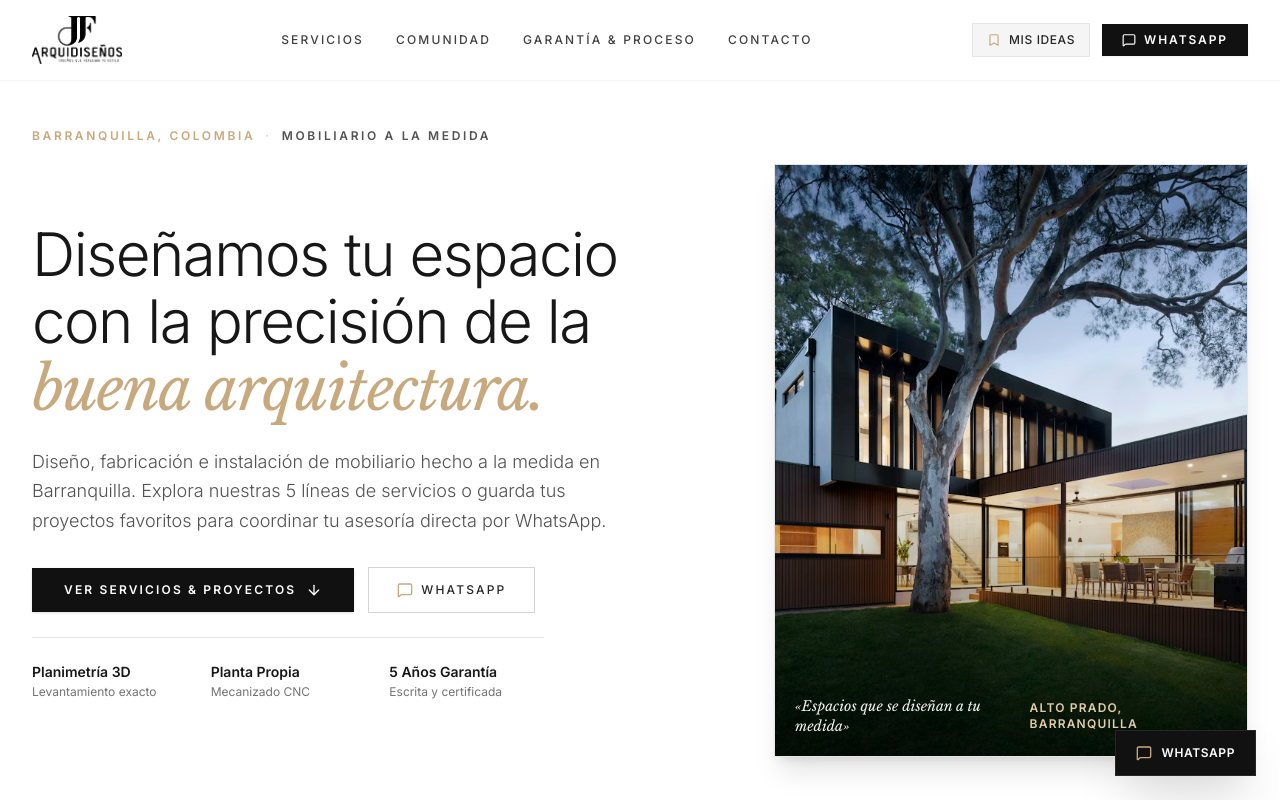
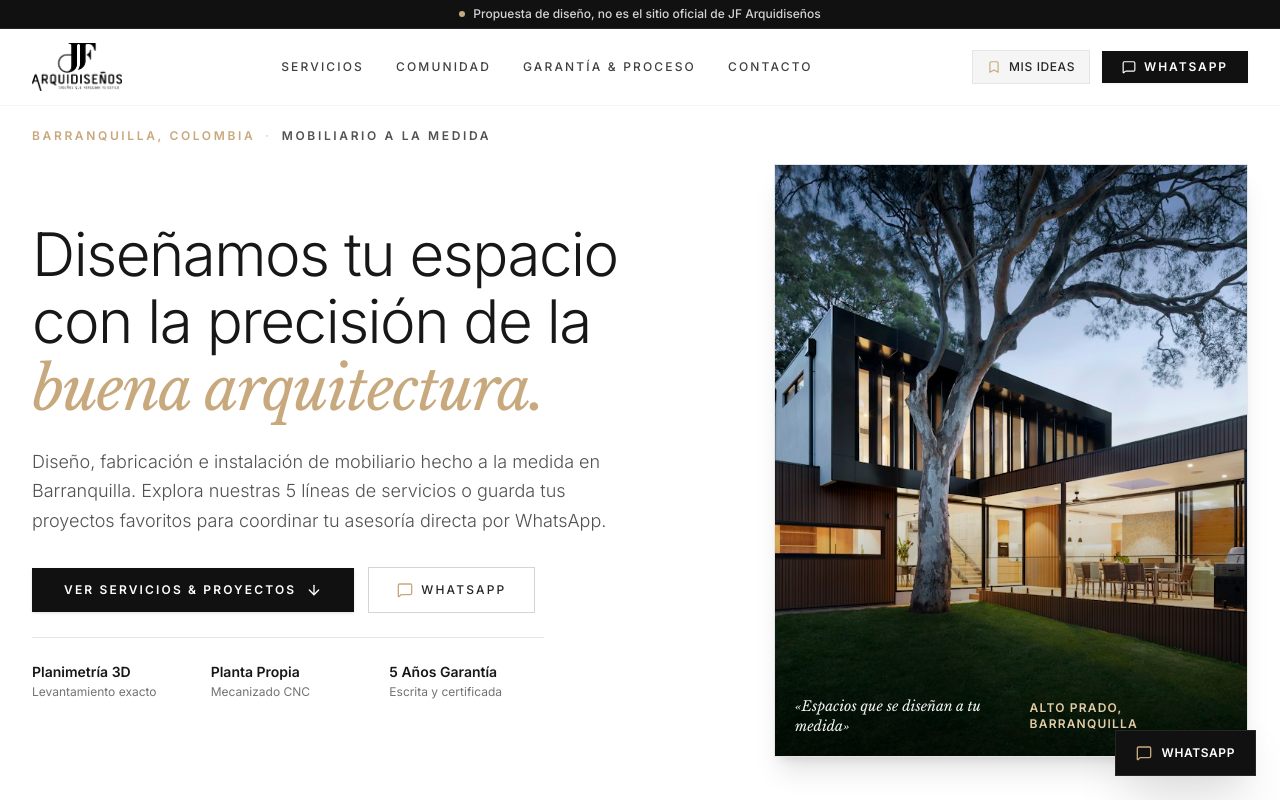
Before and after one commit to gabrieldesing11/JF-ARQUIDISE-OS, a React (Vite) app: page / in a window 1280 px wide. Shown: the top 800 px of the page. Built offline with nearby package versions, Linux system fonts and the light colour scheme.

Commit message:
feat: add demo disclaimer to navbar and footer
Include a clear disclaimer notice in the navigation bar and footer to clarify that this project is a design proposal and not the official website of JF Arquidiseños.

```diff
--- a/src/components/Footer.tsx
+++ b/src/components/Footer.tsx
@@ -119,6 +119,13 @@ export const Footer: React.FC<FooterProps> = ({ onOpenSavedDrawer }) => {
             <ArrowUp className="w-3.5 h-3.5" />
           </button>
         </div>
+
+        {/* Demo Disclaimer */}
+        <div className="mt-6 pt-4 border-t border-neutral-800/60 text-center">
+          <p className="text-[11px] text-neutral-400 tracking-wide font-normal">
+            Propuesta de diseño, no es el sitio oficial de JF Arquidiseños
+          </p>
+        </div>
       </div>
     </footer>
   );
--- a/src/components/Navbar.tsx
+++ b/src/components/Navbar.tsx
@@ -32,15 +32,22 @@ export const Navbar: React.FC<NavbarProps> = ({
   ];
 
   return (
-    <header
-      className={`fixed top-0 left-0 right-0 z-40 transition-all duration-300 ${
-        isScrolled
-          ? 'bg-white/95 backdrop-blur-md border-b border-neutral-200/90 py-3 shadow-xs'
-          : 'bg-white/80 backdrop-blur-xs border-b border-neutral-100 py-4'
-      }`}
-    >
-      <div className="max-w-7xl mx-auto px-4 sm:px-6 lg:px-8">
-        <div className="flex items-center justify-between gap-6">
+    <header className="fixed top-0 left-0 right-0 z-40">
+      {/* Demo Disclaimer Banner */}
+      <div className="bg-[#111112] text-neutral-300 text-[11px] sm:text-xs py-1.5 px-4 text-center font-medium border-b border-neutral-800 flex items-center justify-center gap-2">
+        <span className="w-1.5 h-1.5 rounded-full bg-[#C8A97E] shrink-0" />
+        <span>Propuesta de diseño, no es el sitio oficial de JF Arquidiseños</span>
+      </div>
+
+      <div
+        className={`transition-all duration-300 ${
+          isScrolled
+            ? 'bg-white/95 backdrop-blur-md border-b border-neutral-200/90 py-2.5 shadow-xs'
+            : 'bg-white/90 backdrop-blur-xs border-b border-neutral-100 py-3.5'
+        }`}
+      >
+        <div className="max-w-7xl mx-auto px-4 sm:px-6 lg:px-8">
+          <div className="flex items-center justify-between gap-6">
           {/* Brand Logo */}
           <a
             href="#"
@@ -106,6 +113,7 @@ export const Navbar: React.FC<NavbarProps> = ({
           </div>
         </div>
       </div>
+      </div>
 
       {/* Mobile Drawer */}
       {mobileMenuOpen && (
```
